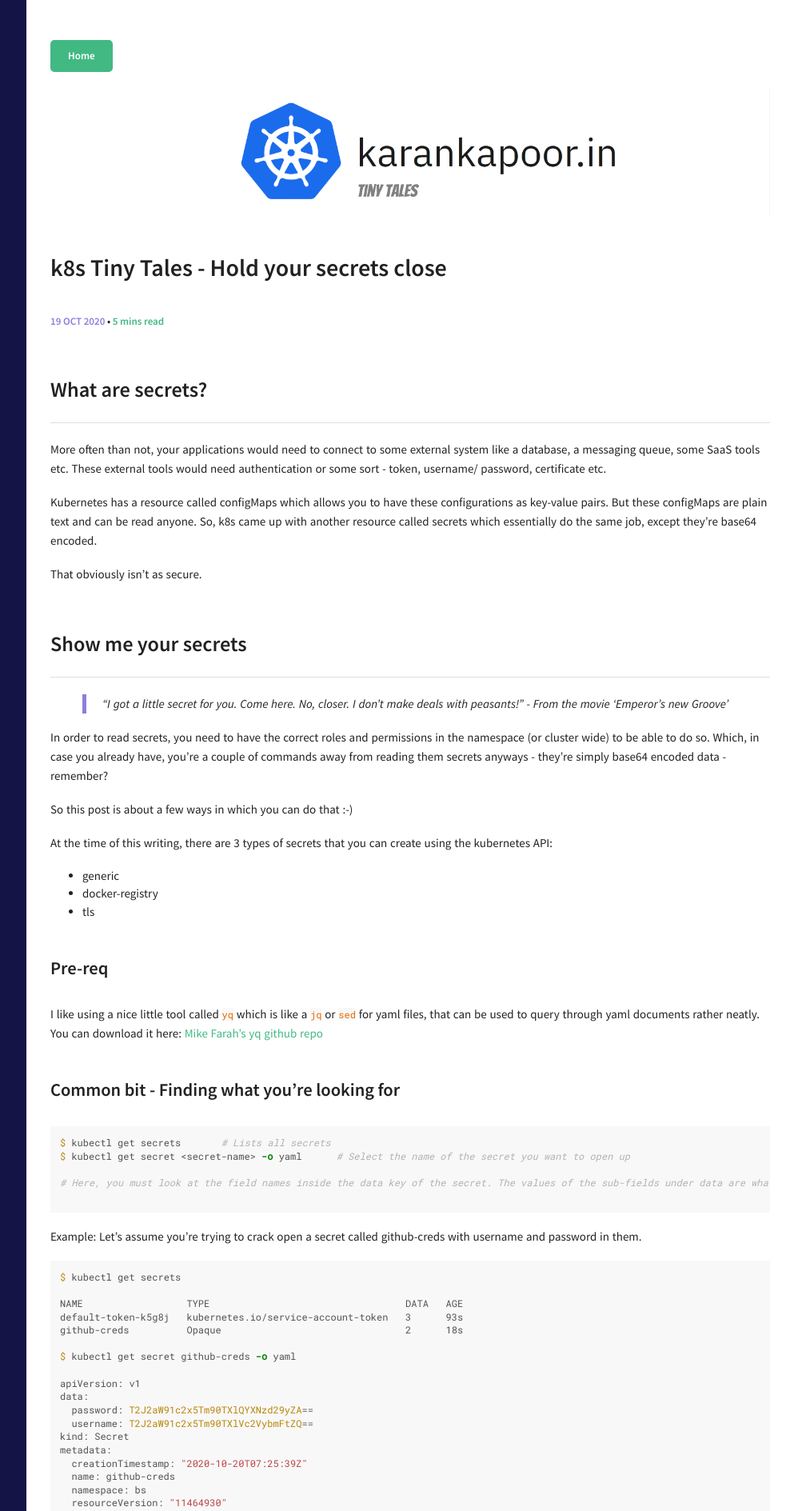
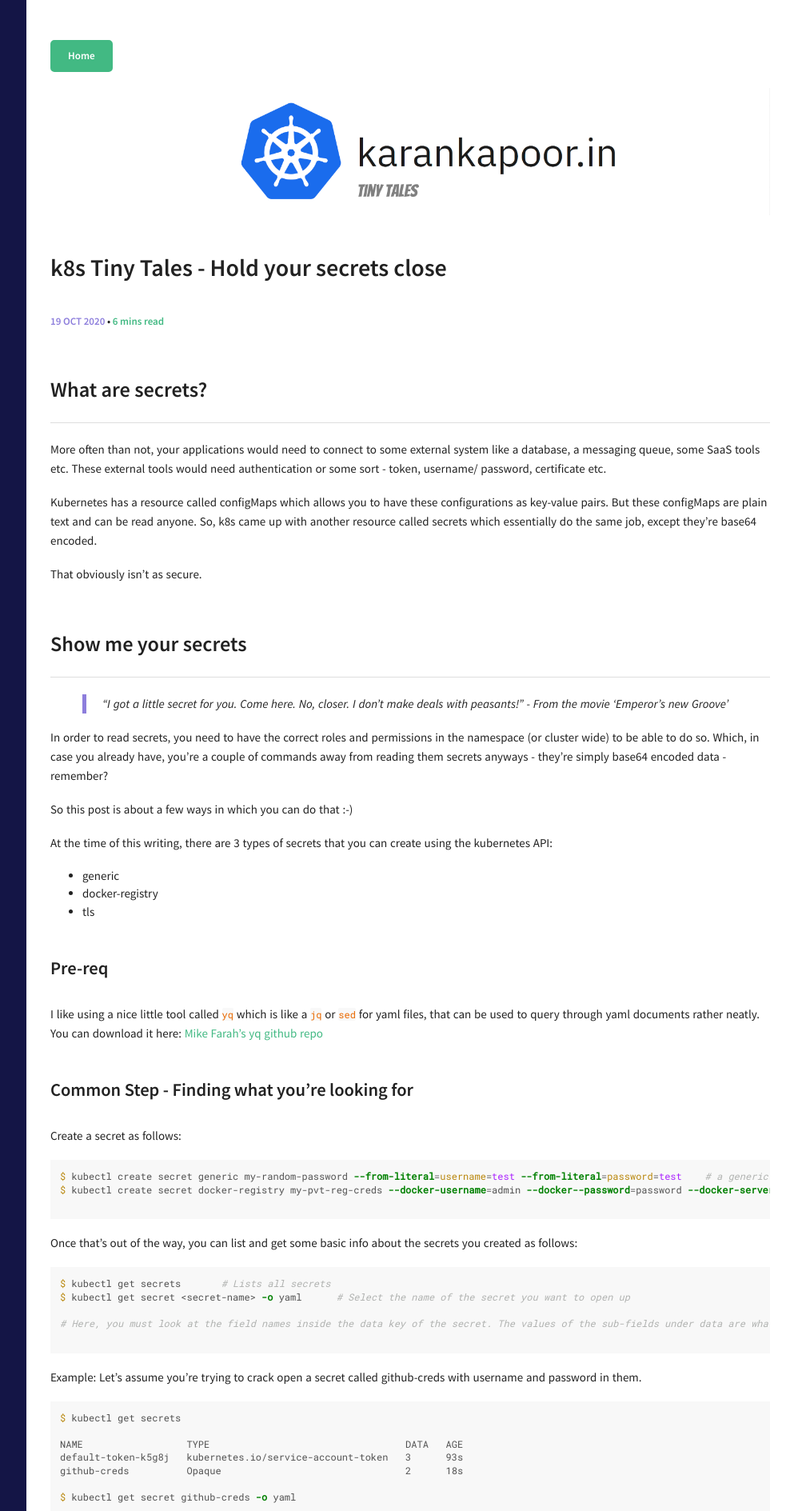
Before and after one commit to karan-kapoor90/karankapoor.in, a Jekyll site: the page built from _posts/2020-10-19-k8s-tiny-tales-hold-your-secrets-close.md, in a window 1280 px wide. Shown: the top 1889 px of the page at 80% size, without its empty margins (287-1280 px from the left). Built offline with Jekyll 4.4.1, drawn with Linux system fonts in a browser that asks for light colours; some of the changed text lies outside the part shown.

Commit message:
Secrets blog fixes

````diff
--- a/_posts/2020-10-19-k8s-tiny-tales-hold-your-secrets-close.md
+++ b/_posts/2020-10-19-k8s-tiny-tales-hold-your-secrets-close.md
@@ -35,7 +35,17 @@ At the time of this writing, there are 3 types of secrets that you can create us
 I like using a nice little tool called `yq` which is like  a `jq` or `sed` for yaml files, that can be used to query through yaml documents rather neatly. You can download it here: [Mike Farah's yq github repo](https://github.com/mikefarah/yq)
 
 
-### Common bit - Finding what you're looking for
+### Common Step - Finding what you're looking for
+
+Create a secret as follows:
+
+```bash
+$ kubectl create secret generic my-random-password --from-literal=username=test --from-literal=password=test    # a generic type secret maybe used to call a DB or a SaaS app etc.
+$ kubectl create secret docker-registry my-pvt-reg-creds --docker-username=admin --docker--password=password --docker-server=https://my-registry.com    # Credentials to a potentially private image repository
+
+```
+
+Once that's out of the way, you can list and get some basic info about the secrets you created as follows:
 
 ```bash
 $ kubectl get secrets       # Lists all secrets
@@ -87,7 +97,9 @@ ObviouslyNotMyPassword      # Output
 ```
 
 
-### 2. Using yq and decoding
+### 2. Using with or without yq and decoding
+
+#### With `yq`
 
 ```bash
 $ kubectl get secret github-creds -o yaml | yq r - data.username | base64 --decode
@@ -97,6 +109,14 @@ $ kubectl get secret github-creds -o yaml | yq r - data.password | base64 --deco
 ObviouslyNotMyPassword      # Output
 ```
 
+#### Without yq
+
+```bash
+$ kubectl get secret github-creds -o="jsonpath={.data.username}" | base64 --decode
+
+```
+
+> A secret of type docker-registry has a key called `.dockerconfigjson` including the preceding `.`. In order to use the aforementioned command without yq to work, you must escape the `.` as such: `kubectl get secret github-creds -o="jsonpath={.data.\.dockerconfigjson}" | base64 --decode`
 
 ### 3. Consuming inside another pod
 
````
Also changed, not shown: _posts/2020-05-29-k8s-tiny-tales-creating-baby-admins.md (+1 -1 lines).
